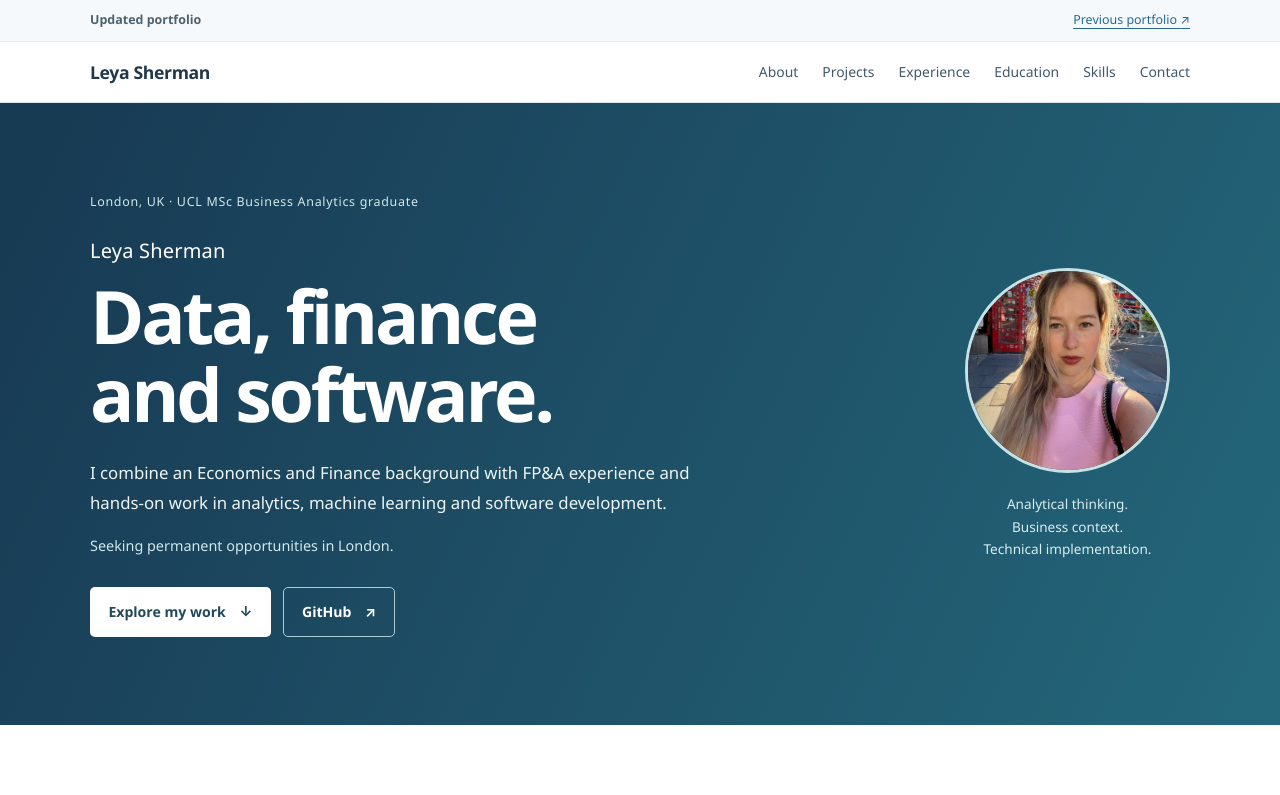
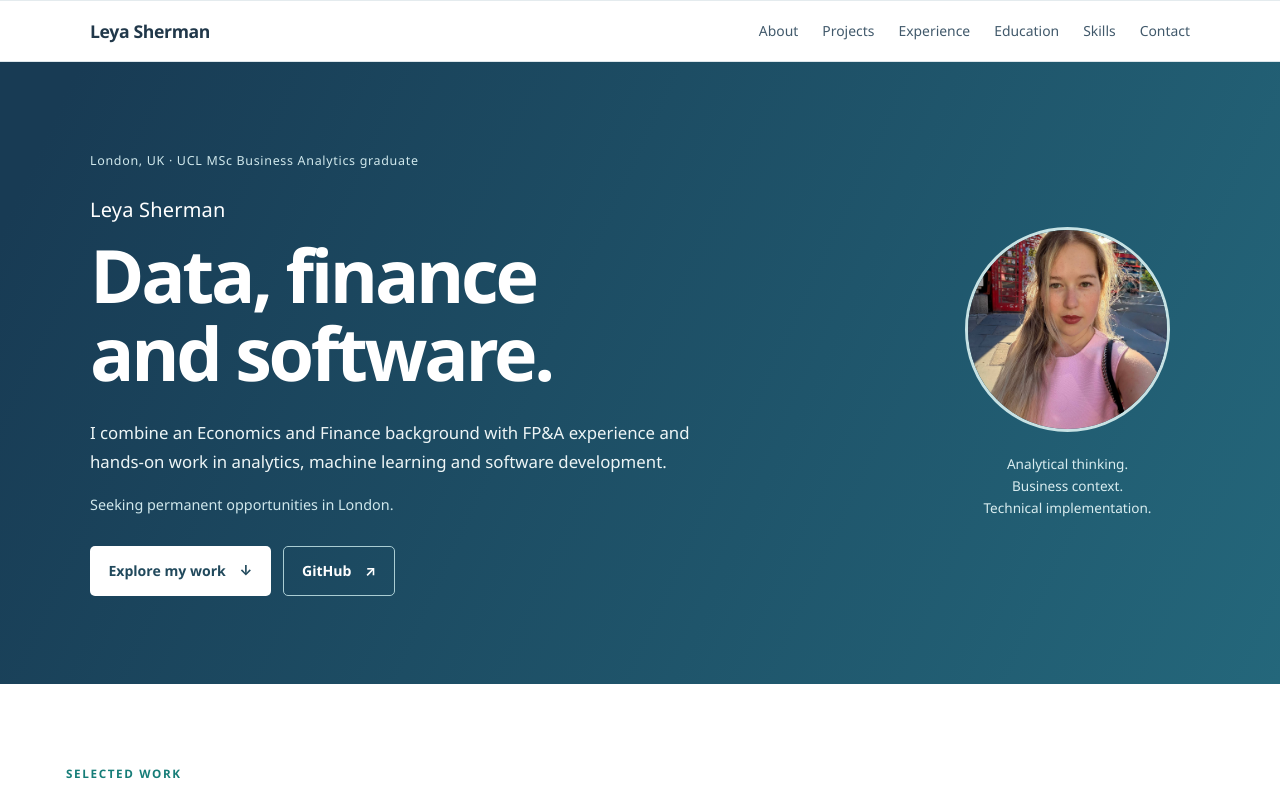
Before and after one commit to leyasherman/leyasherman.github.io, a plain HTML site: page portfolio/index.html in a window 1280 px wide. Shown: the top 795 px of the page. Drawn offline with Linux system fonts and the light colour scheme.

Commit message:
Remove public comparison links and narrow profile to sourced facts

```diff
--- a/portfolio/index.html
+++ b/portfolio/index.html
@@ -479,7 +479,6 @@
 </head>
 <body>
     <a class="skip-link" href="#projects">Skip to projects</a>
-    <div class="version-note"><span>Updated portfolio</span><a href="/">Previous portfolio <span aria-hidden="true">↗</span></a></div>
     <!-- Navigation -->
     <nav>
         <div class="container">
@@ -523,7 +522,7 @@
     <section id="education" aria-labelledby="education-title"><div class="container"><p class="section-kicker">Education &amp; research</p><h2 id="education-title">Business questions. Analytical methods.</h2><div class="education-grid">
         <article class="education-card"><h3>MSc Business Analytics</h3><p class="company">University College London · 2025–2026</p><p>Graduate studies spanning predictive analytics, data engineering, natural language processing and business applications.</p></article>
         <article class="education-card"><h3>Economics &amp; Finance</h3><p class="company">Undergraduate background</p><p>A foundation in financial analysis, econometrics and business decision-making. Thesis research explored firms’ cash management and currency risks.</p><a class="project-link" href="../Diploma_Sherman%20Leya.pdf" target="_blank" rel="noopener noreferrer">Read thesis (PDF) <span aria-hidden="true">↗</span></a></article>
-    </div><details class="earlier-work"><summary>Earlier analytical coursework</summary><p>Existing reports from the previous portfolio, available for further reading.</p><ul>
+    </div><details class="earlier-work"><summary>Earlier analytical coursework</summary><p>Additional analytical coursework reports.</p><ul>
       <li><a href="../Marketing%20Analytics%20Customer%20Segmentation_CLV.pdf" target="_blank" rel="noopener noreferrer">Customer segmentation &amp; lifetime value (PDF)</a></li>
       <li><a href="../Decision%20Tree_Random%20Forest%20Analysis.pdf" target="_blank" rel="noopener noreferrer">Decision trees &amp; random forests (PDF)</a></li>
       <li><a href="../Causal%20Inference_AB%20Testing.pdf" target="_blank" rel="noopener noreferrer">Causal inference &amp; A/B testing (PDF)</a></li>
@@ -606,7 +605,7 @@
     <footer>
         <p>&copy; 2026 Leya Sherman. Data, finance &amp; software.</p>
         <p style="margin-top: 1rem; font-size: 0.9rem;">
-            <a href="#about">Back to top ↑</a> · <a href="/">Previous portfolio</a> · <a href="https://github.com/leyasherman" target="_blank" rel="noopener noreferrer">GitHub</a>
+            <a href="#about">Back to top ↑</a> · <a href="https://github.com/leyasherman" target="_blank" rel="noopener noreferrer">GitHub</a>
         </p>
     </footer>
 
```
